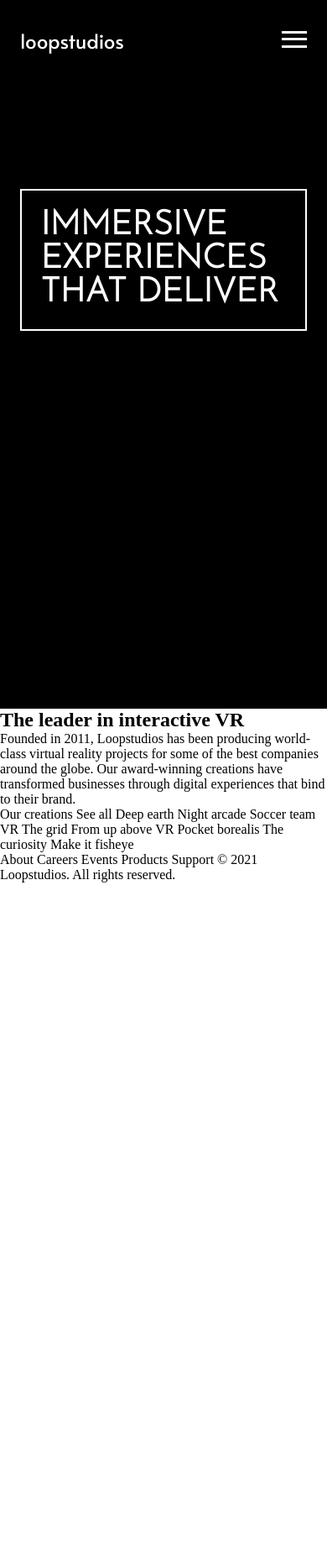
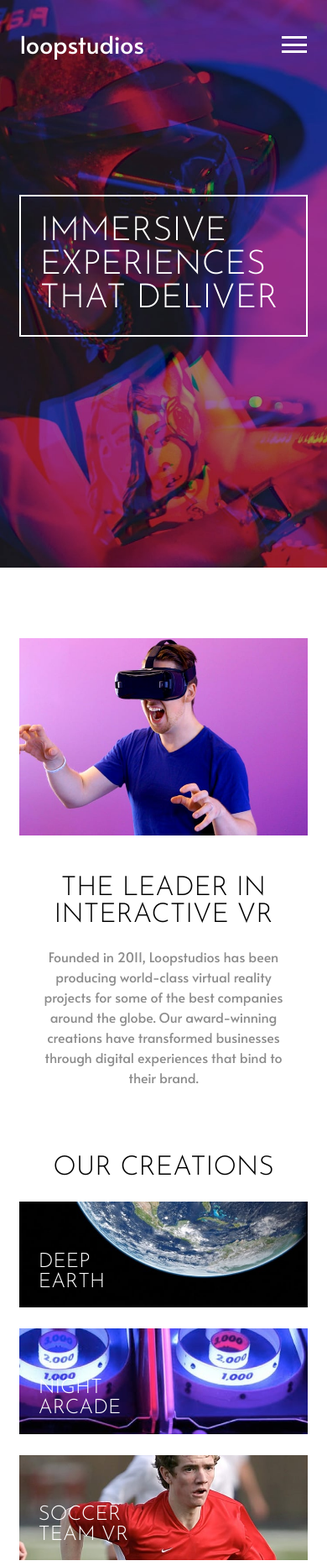
Before and after one commit to bkim1080/Loop-Studios-Landing-Page, a website: page index.html in a window 390 px wide. Shown: the top 1865 px of the page at 84% size. Before the commit the page ends 1051 px from the top, so only its background shows below. Drawn offline with Linux system fonts and the light colour scheme.

Commit message:
Build out middle sections. Optimize for mobile.

```diff
--- a/css/styles.scss
+++ b/css/styles.scss
@@ -11,31 +11,89 @@ $font-family2: 'Josefin Sans', sans-serif;
    padding: 0;
 }
 
-body {
-   width: 100vw;
+img {
+   max-width: 100%;
+}
+
+.bar {
+   background-color: $color-light;
+   height: 3px;
+   width: 100%;
 }
 
 .brand-title {
    font-family: $font-family1;
-   font-size: 1.5rem;
-   margin: 2rem 0 0 1.5rem;
+   font-size: 1.8rem;
+   margin-top: 2rem;
 }
 
-.display-none.active {
-   display: none;
+.container {
+   margin: 0 auto;
+   width: 88%;
+}
+
+.container-narrow {
+   margin: 0 auto;
+   width: 88%;
+}
+
+.container-narrow p {
+   color: $color-secondary;
+   font-family: $font-family1;
+   line-height: 1.5;
+   margin-top: 1.3rem;
+   margin-bottom: 5rem;
+   text-align: center;
 }
 
 .header {
-   // background-image: url('../../images/mobile/image-hero.jpg');
-   background-color:$color-primary; //delete
-   background-size: contain;
-   background-repeat: no-repeat;
-   min-height: 100vh;
+   margin-bottom: 5rem;
 }
 
-.header.active {
-   background-image: none;
+.header-contents {
+   position: absolute;
+}
+
+.header-contents.active {
    background-color:$color-primary;
+   min-height: 100vh;
+   position: absolute;
+   width: 100vw;
+}
+
+.image-grid {
+   display: flex;
+   flex-direction: column;
+   margin-top: 1.5rem;
+   gap: 1.3rem;
+}
+
+.image-grid > div {
+   position: relative;
+}
+
+.image-text {
+   color: $color-light;
+   font-family: $font-family2;
+   font-size: 1.5rem;
+   position: absolute;
+   bottom: 1.4rem;
+   left: 1.4rem;
+   width: 35%;
+}
+
+.main-heading {
+   border: 2px solid $color-light;
+   color: $color-light;
+   font-family: $font-family2;
+   font-size: 2.5rem;
+   font-weight: 300;
+   margin-top: 10rem;
+   padding: 1.4rem;
+}
+
+.main-heading.active {
+   display: none;
 }
 
 .navbar {
@@ -56,13 +114,25 @@ body {
    color: $color-light;
    font-family: $font-family2;
    display: block;
-   padding: 1rem;
+   padding: 1rem 0;
    text-decoration: none;
 }
 
 .navbar-links ul {
-   margin: 5rem 0 0 .5rem;
    list-style: none;
+   margin-top: 5rem;
+}
+
+.non-header.active {
+   display: none;
+}
+
+.secondary-heading {
+   font-family: $font-family2;
+   font-size: 2rem;
+   font-weight: 300;
+   margin-top: 2.7rem;
+   text-align: center;
 }
 
 .toggle-btn {
@@ -72,7 +142,7 @@ body {
    height: 20px;
    position: absolute;
    right: 1.5rem;
-   top: 2.3rem;
+   top: 2.7rem;
    width: 30px;
 }
 
@@ -88,37 +158,15 @@ body {
    transform: translateY(-8px) rotate(-45deg);
 }
 
-.bar {
-   background-color: white;
-   height: 3px;
-   width: 100%;
-}
-
-
-
-
-.main-heading {
-   font-size: 2.5rem;
-   font-family: $font-family2;
-   color: $color-light;
-   border: 2px solid $color-light;
-   padding: 1.4rem;
-   margin: 10rem 1.5rem;
-}
-
-.main-heading.active {
-   display: none;
-}
-
-@media (min-width: 426px) {
+@media (min-width: 769px) {
    .toggle-btn {
       display: none;
    }
 
    .navbar {
-      justify-content: space-between;
       align-items: flex-end;
       flex-direction: row;
+      justify-content: space-between;
    }
 
    .navbar-links {
@@ -135,3 +183,10 @@ body {
    }
 
 }
+
+@media (min-width: 426px) {
+   // .header {
+   //    background-image: url('../../images/desktop/image-hero.jpg');;
+   // }
+
+}
--- a/index.html
+++ b/index.html
@@ -13,7 +13,8 @@
 
 <body>
    <header class="header">
-      <nav class="navbar">
+      <div class="header-contents">
+         <nav class="navbar container">
             <div class="brand-title">
                loopstudios
             </div>
@@ -32,30 +33,61 @@
                </ul>
             </div>
          </nav>
-      <h1 class="main-heading">IMMERSIVE EXPERIENCES THAT DELIVER</h1>
+         <h1 class="main-heading container">IMMERSIVE EXPERIENCES THAT DELIVER</h1>
+      </div>
+      <img src="images/mobile/image-hero.jpg" alt="">
    </header>
 
-   <section class="display-none">
-      <section>
-         <h2>The leader in interactive VR</h2>
+   <section class="non-header">
+         <section class="container">
+            <img src="images/mobile/image-interactive.jpg" alt="">
+            <div class="container-narrow">
+               <h2 class="secondary-heading">THE LEADER IN INTERACTIVE VR</h2>
                <p>
                   Founded in 2011, Loopstudios has been producing world-class virtual reality
                   projects for some of the best companies around the globe. Our award-winning
                   creations have transformed businesses through digital experiences that bind
                   to their brand.
                </p>
+            </div>
          </section>
-      <section>
-         Our creations
-         See all
-         Deep earth
-         Night arcade
-         Soccer team VR
-         The grid
-         From up above VR
-         Pocket borealis
-         The curiosity
-         Make it fisheye
+
+         <section class="container">
+            <h2 class="secondary-heading">OUR CREATIONS</h2>
+            <div class="image-grid">
+               <div class="earth-container">
+                  <img src="images/mobile/image-deep-earth.jpg" alt="">
+                  <p class="image-text">DEEP EARTH</p>
+               </div>
+               <div class="arcade-container">
+                  <img src="images/mobile/image-night-arcade.jpg" alt="">
+                  <p class="image-text">NIGHT ARCADE</p>
+               </div>
+               <div class="soccer-container">
+                  <img src="images/mobile/image-soccer-team.jpg" alt="">
+                  <p class="image-text">SOCCER TEAM VR</p>
+               </div>
+               <div class="grid-container">
+                  <img src="images/mobile/image-grid.jpg" alt="">
+                  <p class="image-text">THE GRID</p>
+               </div>
+               <div class="up-above-container">
+                  <img src="images/mobile/image-from-above.jpg" alt="">
+                  <p class="image-text">FROM UP ABOVE VR</p>
+               </div>
+               <div class="borealis-container">
+                  <img src="images/mobile/image-pocket-borealis.jpg" alt="">
+                  <p class="image-text">POCKET BOREALIS</p>
+               </div>
+               <div class="curiosity-container">
+                  <img src="images/mobile/image-curiosity.jpg" alt="">
+                  <p class="image-text">THE CURIOSITY</p>
+               </div>
+               <div class="fisheye-container">
+                  <img src="images/mobile/image-fisheye.jpg" alt="">
+                  <p class="image-text">MAKE IT FISHEYE</p>
+               </div>
+            </div>
          </section>
       <footer>
          About
--- a/js/script.js
+++ b/js/script.js
@@ -1,13 +1,15 @@
 const toggleBtn = document.querySelector('.toggle-btn')
 const navbarLinks = document.querySelector('.navbar-links')
-const header = document.querySelector('.header')
+const headerContents = document.querySelector('.header-contents')
 const mainHeading = document.querySelector('.main-heading')
-const displayNoneSection = document.querySelector('.display-none')
+const nonHeaderSection = document.querySelector('.non-header')
+const headerImg = document.querySelector('.header-img')
 
 toggleBtn.addEventListener('click', () => {
   navbarLinks.classList.toggle('active');
-  header.classList.toggle('active');
+  headerContents.classList.toggle('active');
   mainHeading.classList.toggle('active');
-  displayNoneSection.classList.toggle('active');
+  nonHeaderSection.classList.toggle('active');
   toggleBtn.classList.toggle('active');
+  headerImg.classList.toggle('active');
 })
```
Also changed, not shown: css/styles.css. Lines whose indentation alone changed are shown as unchanged.
